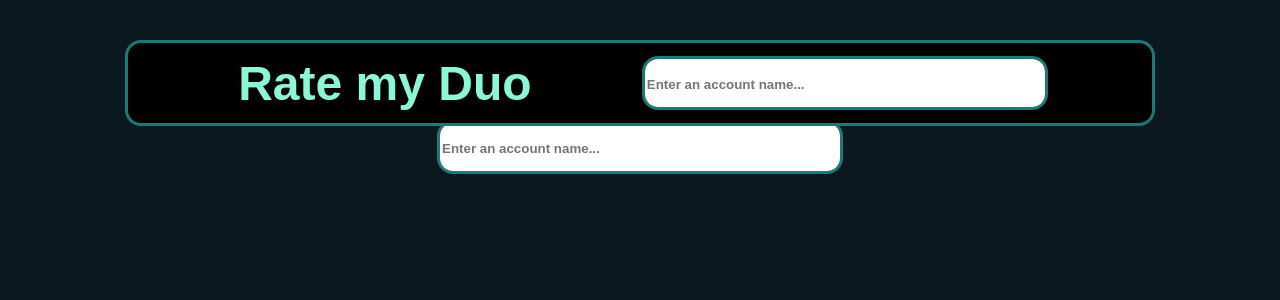
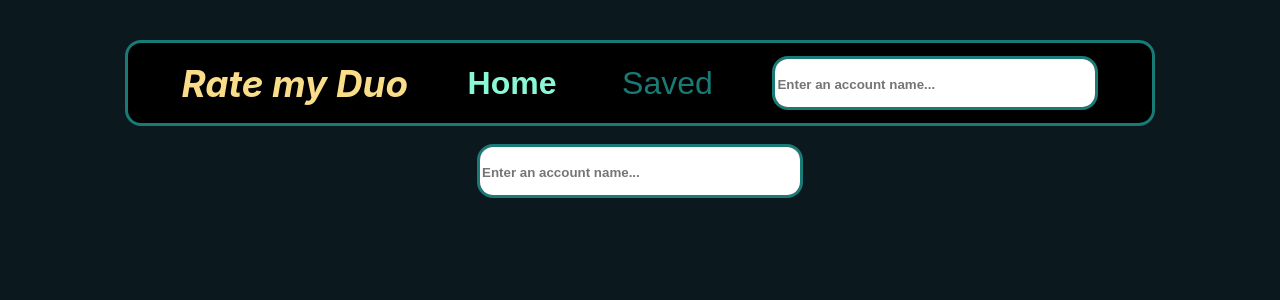
Before and after one commit to zacwalters4/rate-my-duo, a React (Create React App) app: page / in a window 1280 px wide. Shown: the top 300 px of the page. Built offline with nearby package versions, Linux system fonts and the light colour scheme.

Commit message:
Add saved to header and restyle it

```diff
--- a/src/App/App.css
+++ b/src/App/App.css
@@ -12,7 +12,7 @@ body {
 }
 
 main {
-  margin-top: 15vh;
+  margin-top: 18vh;
   width: 100%;
   height: 100%;
   display: flex;
--- a/src/App/App.jsx
+++ b/src/App/App.jsx
@@ -8,7 +8,6 @@ import Error404 from '../Error404/Error404'
 import Saved from '../Saved/Saved'
 
 function App() {
-
 
   const [savedAccounts, saveAccount] = React.useState([
     {
--- a/src/Header/Header.css
+++ b/src/Header/Header.css
@@ -12,9 +12,16 @@ header {
     border-style: solid;
 }
 
+header > h1 {
+    color: #f9dd88;
+    font-style: italic;
+    font-size: 2.3em;
+    margin: 0;
+}
+
 .header-button {
     height: 10vh;
-    font-size: 3em;
+    font-size: 2em;
     background-color: black;
     color: #197a76;
     border: none;
--- a/src/Header/Header.jsx
+++ b/src/Header/Header.jsx
@@ -10,13 +10,21 @@ function Header() {
 
     return (
         <header className="header">
+            <h1>Rate my Duo</h1>
             <Link to={`/`}>
             {(activePage == '/') &&
-                <button className="header-button active">Rate my Duo</button>}
+                <button className="header-button active">Home</button>}
             {(activePage !== '/') &&
-                <button className="header-button">Rate my Duo</button>}
+                <button className="header-button">Home</button>}
+            </Link>
+            <Link to={`/saved`}>
+            {(activePage == '/saved') &&
+                <button className="header-button active">Saved</button>}
+            {(activePage !== '/saved') &&
+                <button className="header-button">Saved</button>}
             </Link>
             <Search />
+
         </header>
     )
   }
--- a/src/Search/Search.css
+++ b/src/Search/Search.css
@@ -4,7 +4,7 @@ form {
     border-radius: 1em;
     overflow: hidden;
     display: flex;
-    width: 25em;
+    width: 20em;
     height: 3em;
 }
 
```
